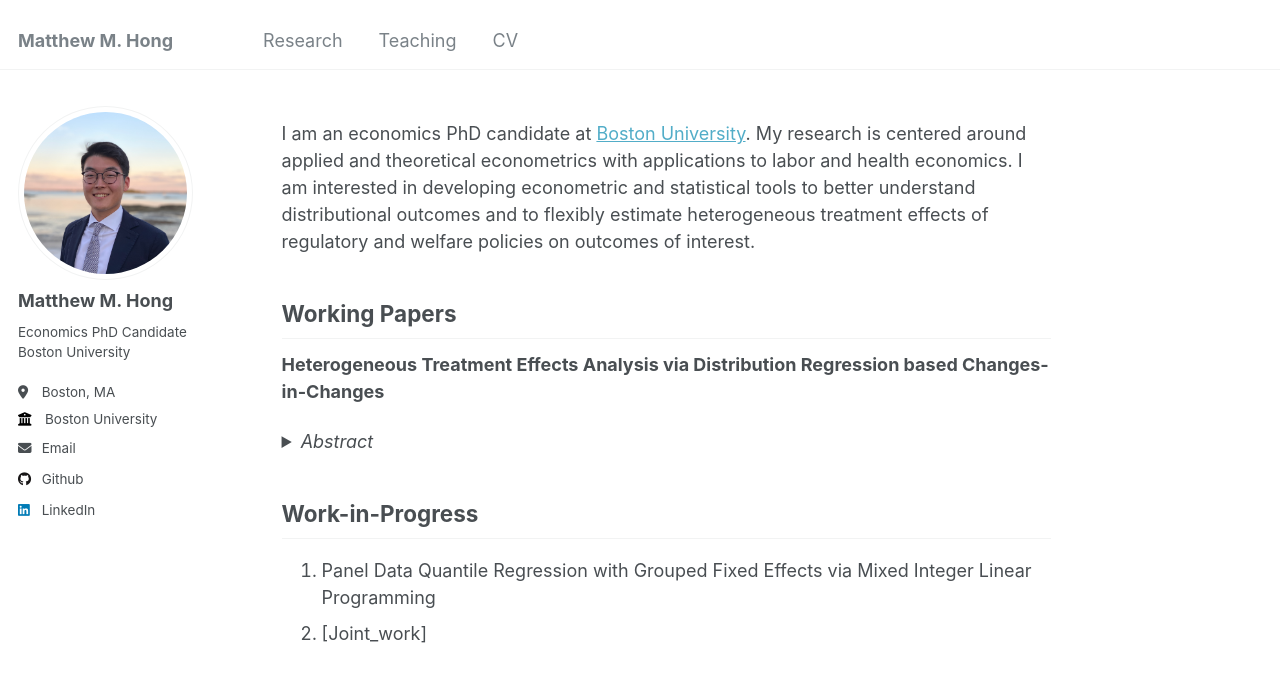
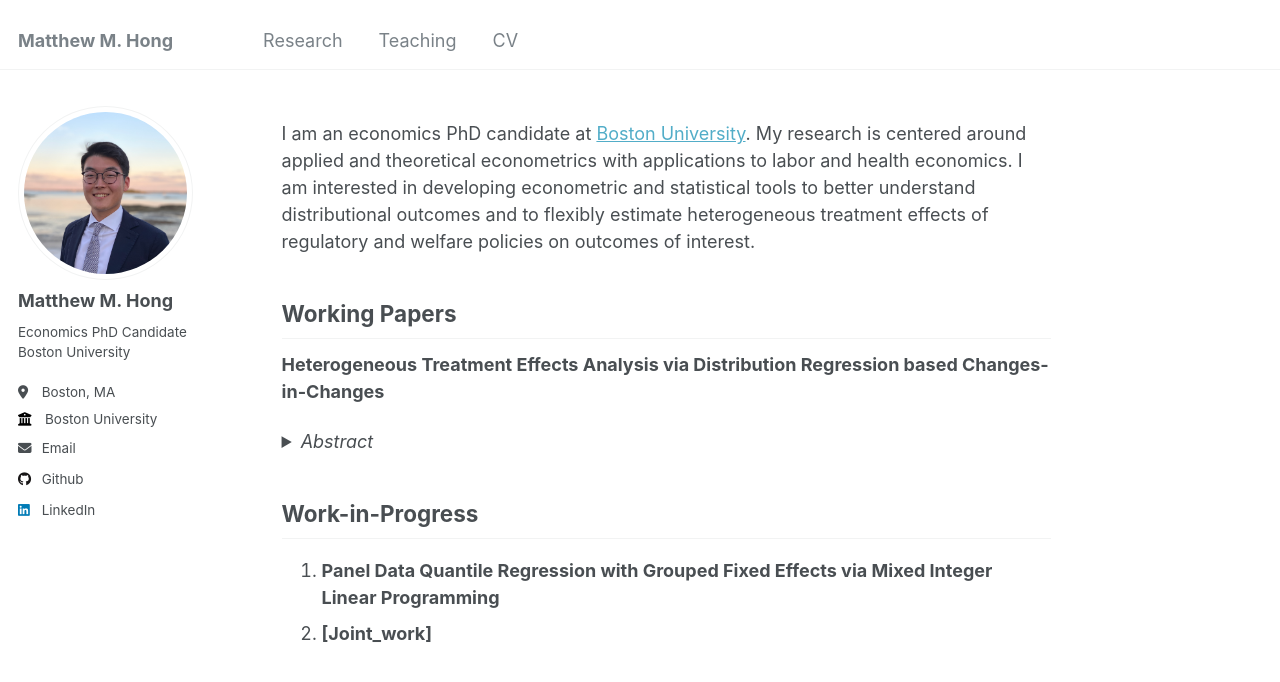
Before and after one commit to matthew-hong/matt-hong, a Jekyll site: the page built from _pages/about.md, in a window 1280 px wide. Shown: the top 682 px of the page. Built offline with Jekyll 4.4.1, drawn with Linux system fonts in a browser that asks for light colours.

```diff
--- a/_pages/about.md
+++ b/_pages/about.md
@@ -24,5 +24,5 @@ I am an economics PhD candidate at [Boston University](https://www.bu.edu/econ/)
 
 ## Work-in-Progress
 
-1. Panel Data Quantile Regression with Grouped Fixed Effects via Mixed Integer Linear Programming
-1. [Joint_work]
+1. <b> Panel Data Quantile Regression with Grouped Fixed Effects via Mixed Integer Linear Programming </b>
+1. <b> [Joint_work] </b>
```
